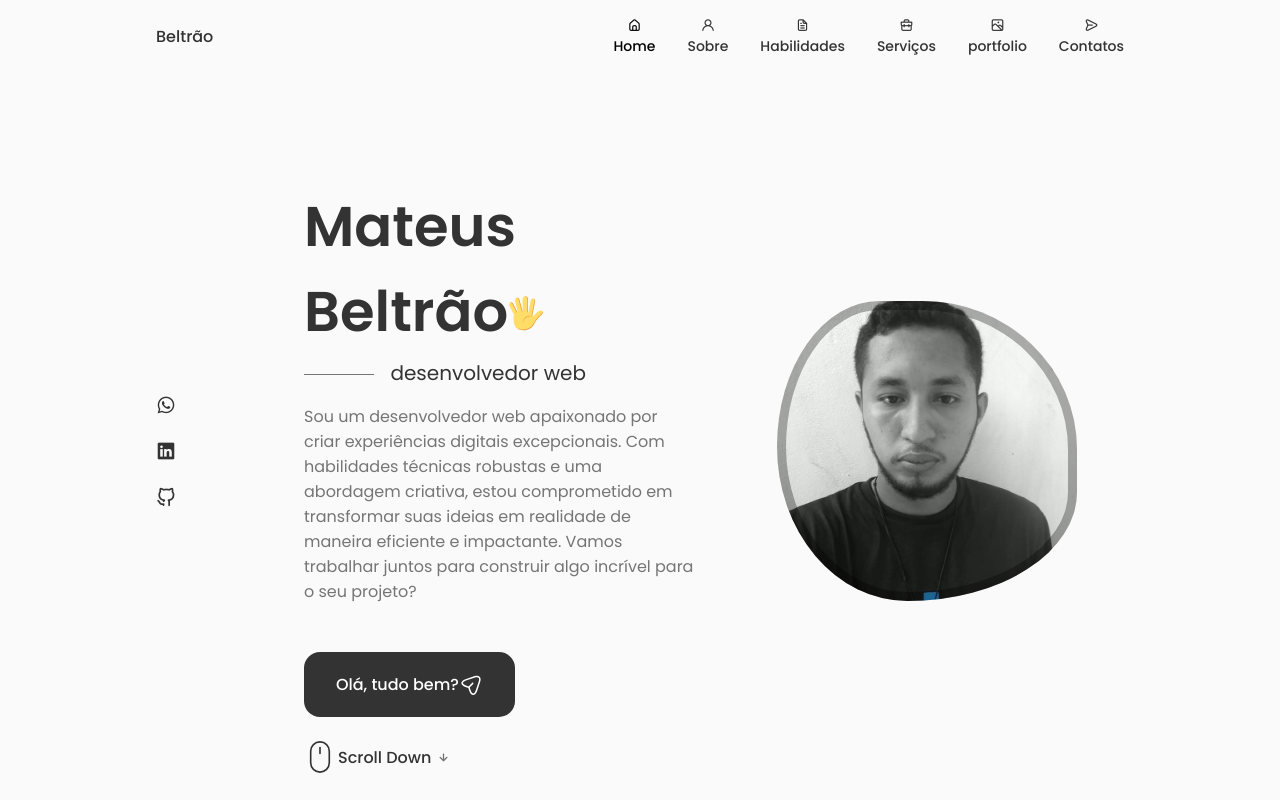
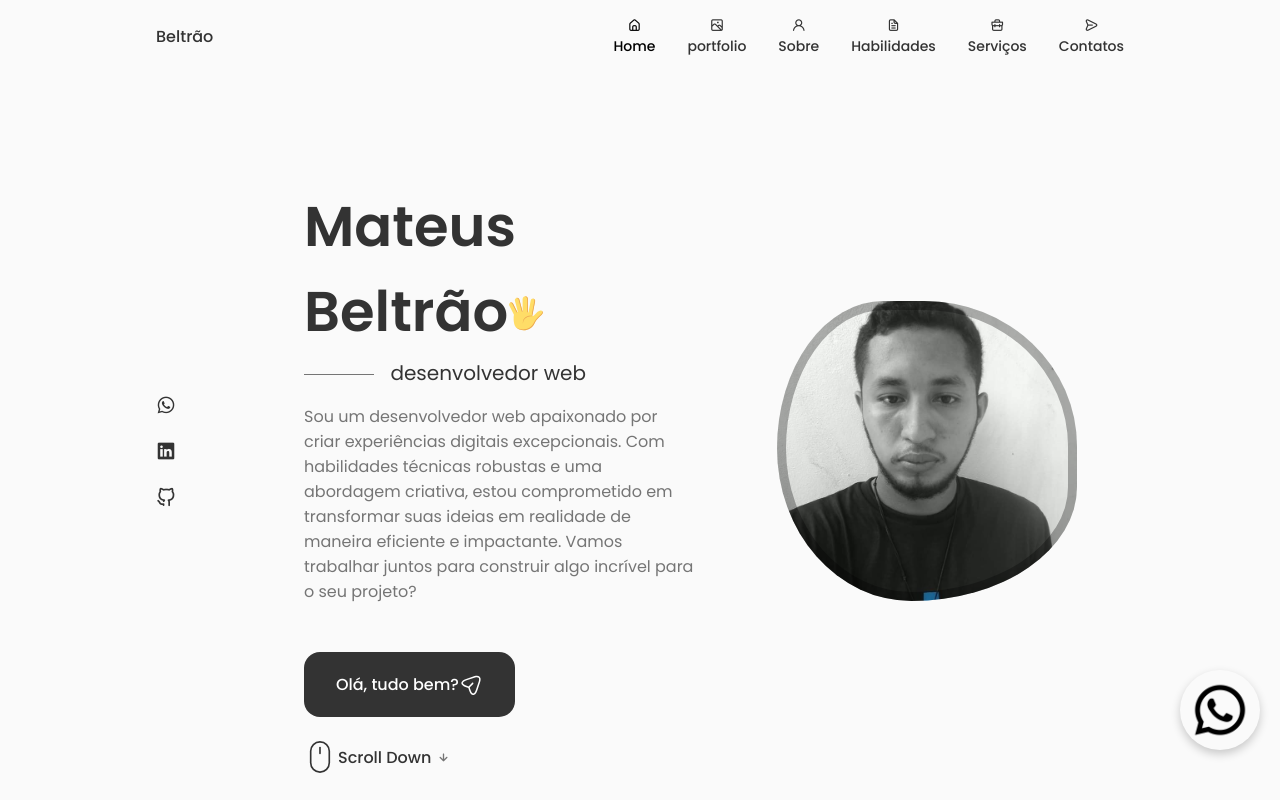
Before and after one commit to MateusBeltrao/portifolio, a React (Create React App) app: page / in a window 1280 px wide. Shown: the top 800 px of the page. Built offline with nearby package versions, Linux system fonts and the light colour scheme.

Commit message:
first commit

```diff
--- a/src/App.css
+++ b/src/App.css
@@ -219,3 +219,44 @@ img {
     margin-right: var(--mb-1);
   }
 }
+
+
+
+
+
+
+
+
+
+
+
+
+
+
+
+
+
+
+.whatsapp-float {
+  position: fixed;
+  bottom: 50px;
+  right: 20px;
+  z-index: 999;
+  width: 80px;
+  height: 80px;
+  border-radius: 50%;
+  display: flex;
+  justify-content: center;
+  align-items: center;
+  box-shadow: 0px 4px 10px rgba(0, 0, 0, 0.2);
+  transition: transform 0.3s ease;
+}
+
+.whatsapp-float:hover {
+  transform: scale(1.1);
+}
+
+.whatsapp-float img {
+  width: 60px;
+  height: 60px;
+}
--- a/src/App.js
+++ b/src/App.js
@@ -6,6 +6,7 @@ import Skills from './components/skills/Skills';
 import Services from './components/services/Services';
 import Portfolio from './components/portfolio/Portfolio';
 import Testimonials from './components/testimonias/Testimonials';
+import Zap from './assets/zap.png'
 
 function App() {
   return (
@@ -18,9 +19,18 @@ function App() {
         <Skills></Skills>
         <Services></Services>
         <Testimonials></Testimonials>
-
-
       </main>
+      <a
+        href="https://wa.me/5591982265217"
+        className="whatsapp-float"
+        target="_blank"
+        rel="noopener noreferrer"
+      >
+        <img
+          src={Zap} // Caminho para o ícone
+          alt="WhatsApp"
+        />
+      </a>
     </>
   );
 }
--- a/src/components/header/Header.jsx
+++ b/src/components/header/Header.jsx
@@ -19,6 +19,12 @@ const Header = () => {
                     </li>
 
                     <li className='nav_item'>
+                        <a href="#portfolio" className='nav_link'>
+                            <i className='uil uil-scenery nav_icon'></i> portfolio
+                        </a>
+                    </li>
+
+                    <li className='nav_item'>
                         <a href="#about" className='nav_link'>
                             <i className='uil uil-user nav_icon'></i>Sobre
                         </a>
@@ -36,11 +42,7 @@ const Header = () => {
                         </a>
                     </li>
 
-                    <li className='nav_item'>
-                        <a href="#portfolio" className='nav_link'>
-                            <i className='uil uil-scenery nav_icon'></i> portfolio
-                        </a>
-                    </li>
+
 
                     <li className='nav_item'>
                         <a href="#contatc" className='nav_link'>
--- a/src/components/header/haeder.css
+++ b/src/components/header/haeder.css
@@ -3,9 +3,10 @@
     position: fixed;
     top: 0;
     left: 0;
-    z-index: var(--z-fixed);
+    z-index: 1000; /* Garanta que a Navbar fique acima de outros elementos */
     background-color: var(--body-color);
 }
+
 
 
 
--- a/src/components/portfolio/Portfolio.jsx
+++ b/src/components/portfolio/Portfolio.jsx
@@ -6,6 +6,7 @@ import salão from '../../assets/salão.png';
 import api from "../../assets/api.png"
 import imove from "../../assets/moveis.png"
 import alfa from "../../assets/alfa.png"
+import deposito from '../../assets/deposito.png'
 
 // Componente Card
 const Card = ({ type, image, text, link }) => {
@@ -29,7 +30,8 @@ const Portfolio = () => {
     { id: 1, type: "front",  image: alfa, text: "business landing page", link: "https://business-seven-drab.vercel.app" },
     { id: 2, type: 'front', image: api, text: 'API landing page', link: 'https://ap-fipe-my.vercel.app' },
     { id: 3, type: 'back', image: imove, text: 'imobiliária fullstack', link: 'https://homyz-nu.vercel.app' },
-    { id: 4, type: 'font', image: salão, text: 'Salão landing page', link: 'https://salao01.vercel.app'}
+    { id: 4, type: 'front', image: salão, text: 'Salão landing page', link: 'https://salao01.vercel.app'},
+    { id: 5, type: 'back', image: deposito, texto: 'Depósito pedido integrado', link: 'https://depositomerceariadalagoa.vercel.app/'}
   ];
 
   const handleTypeChange = (type) => {
```
Also changed, not shown: src/assets/deposito.png (added), src/assets/zap.png (added).
